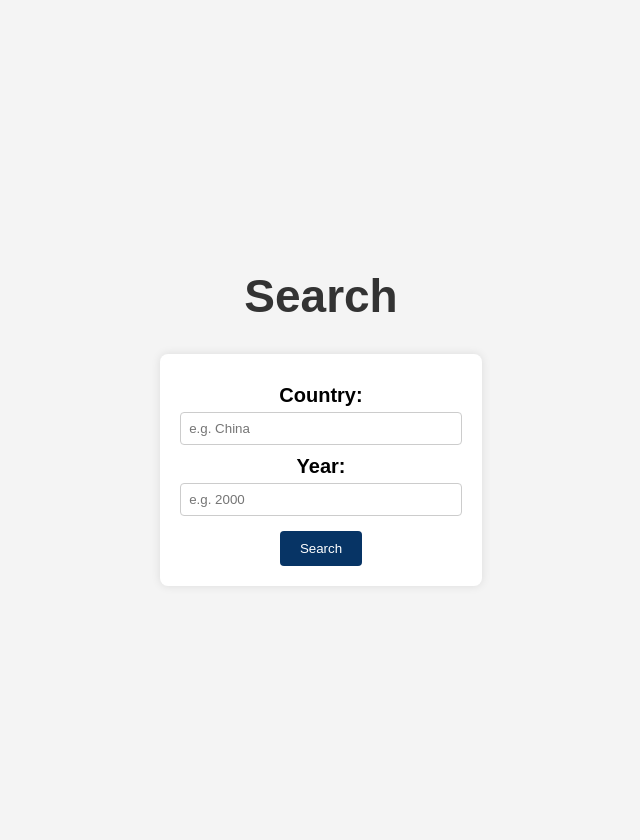
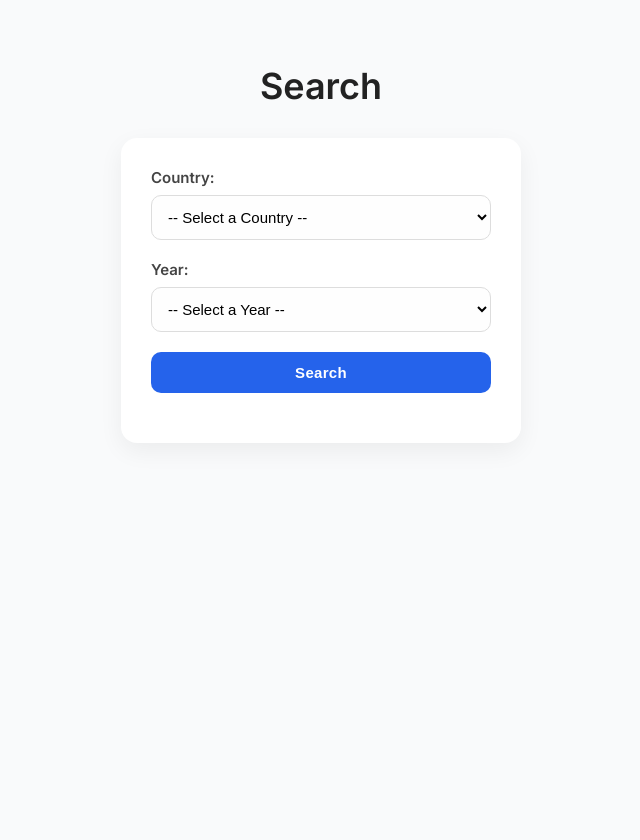
Before and after one commit to zizhuo-dou/Enterprise-Software-Development-pratical, a Django app: template countries/templates/countries/search_form.html in a window 1280 px wide. Shown: the whole page, without its empty margins (319-959 px from the left). After the commit the page ends 393 px from the top, so only its background shows below. Run offline with Django 5.2, Linux system fonts and the light colour scheme; the template is opened without the code that fills it, so the values that code supplies are empty.

Commit message:
backend finished and bar graphs displayable

```diff
--- a/countries/templates/countries/search_form.html
+++ b/countries/templates/countries/search_form.html
@@ -1,89 +1,178 @@
+<!DOCTYPE html>
 <html>
 <head>
     <title>Search Country Data</title>
+<!-- Google Font -->
+<link href="https://fonts.googleapis.com/css2?family=Inter:wght@400;600&display=swap" rel="stylesheet">
+
 <style>
+    * {
+        box-sizing: border-box;
+    }
+
     body {
         display: flex;
         flex-direction: column;
         align-items: center;
-            justify-content: center;
+        justify-content: flex-start;
         min-height: 100vh;
-            background-color: #f4f4f4;
-            font-family: Arial, sans-serif;
-            padding: 20px;
+        background-color: #f9fafb;
+        font-family: 'Inter', sans-serif;
+        padding: 40px 20px;
         margin: 0;
-            text-align: center;
     }
 
     h1 {
-            text-align: center;
-            color: #333;
-            font-size: 46px
+        color: #222;
+        font-size: 36px;
+        margin-bottom: 30px;
     }
 
-        form {
-            background-color: #fff;
-            padding: 20px;
-            border-radius: 8px;
-            box-shadow: 0 0 10px rgba(0,0,0,0.1);
+    .search-form {
+        background-color: white;
+        padding: 30px;
+        border-radius: 16px;
+        box-shadow: 0 8px 24px rgba(0, 0, 0, 0.06);
         max-width: 400px;
+        width: 100%;
+    }
+
+    .form-group {
+        width: 100%;
+        margin-bottom: 20px;
     }
 
     label {
         display: block;
-            margin-top: 10px;
-            font-weight: bold;
-            font-size: 20px;
+        font-weight: 600;
+        margin-bottom: 8px;
+        font-size: 15px;
+        color: #444;
     }
 
-        input[type="text"],
-        input[type="number"] {
+    select, input[type="submit"] {
         width: 100%;
-            padding: 8px;
-            margin-top: 5px;
-            border: 1px solid #ccc;
-            border-radius: 4px;
+        padding: 12px;
+        font-size: 15px;
+        border-radius: 10px;
+        border: 1px solid #ddd;
+        background-color: #fefefe;
+        transition: border-color 0.2s;
+    }
+
+    select:focus, input[type="submit"]:focus {
+        outline: none;
+        border-color: #2563eb;
     }
 
     input[type="submit"] {
-            margin-top: 15px;
-            padding: 10px 20px;
-            background-color:rgb(7, 52, 101);
+        background-color: #2563eb;
         color: white;
+        font-weight: 600;
+        letter-spacing: 0.3px;
+        cursor: pointer;
         border: none;
-            border-radius: 4px;
-            cursor: pointer;
+        transition: background-color 0.2s;
     }
 
     input[type="submit"]:hover {
-            background-color:rgb(15, 91, 172);
+        background-color: #1e40af;
     }
 
     .result {
-            margin-top: 30px;
-            background-color:rgb(162, 215, 162);
-            padding: 15px;
-            border: 1px solidrgb(51, 65, 51);
-            border-radius: 6px;
+        margin-top: 40px;
+        background-color: #ecfdf5;
+        color: #065f46;
+        padding: 20px;
+        border: 1px solid #d1fae5;
+        border-radius: 12px;
         font-size: 16px;
+        max-width: 500px;
+    }
+
+    .error {
+        margin-top: 20px;
+        color: #dc2626;
+        background: #fef2f2;
+        padding: 12px 18px;
+        border: 1px solid #fecaca;
+        border-radius: 10px;
+        font-weight: 500;
+        max-width: 500px;
+    }
+
+    form[action$="chart/"] {
+        margin-top: 20px;
     }
 </style>
+
+    <script>
+        const yearOptions = {{ year_options|safe }};
+
+        function populateYears() {
+            const countrySelect = document.getElementById("country");
+            const yearSelect = document.getElementById("year");
+            const selectedCountry = countrySelect.value;
+            yearSelect.innerHTML = '<option value="">-- Select a Year --</option>';
+
+            if (yearOptions[selectedCountry]) {
+                const years = yearOptions[selectedCountry].sort();
+                years.forEach(year => {
+                    const option = document.createElement("option");
+                    option.value = year;
+                    option.text = year;
+                    yearSelect.appendChild(option);
+                });
+            }
+        }
+
+        // Populate years on page load if country already selected (e.g. after POST)
+        window.onload = function() {
+            populateYears();
+            // Auto-select year if it was submitted
+            const selectedYear = "{{ selected_year|default:'' }}";
+            if (selectedYear) {
+                document.getElementById("year").value = selectedYear;
+            }
+        };
+    </script>
 </head>
 <body>
+
     <h1>Search</h1>
-    <form method="POST">
+
+    <form method="POST" class="search-form">
         {% csrf_token %}
+        <div class="form-group">
             <label for="country">Country:</label>
-        <input type="text" name="country" id="country" placeholder="e.g. China">
+            <select name="country" id="country" onchange="populateYears()" required>
+                <option value="">-- Select a Country --</option>
+                {% for country in year_options %}
+                    <option value="{{ country }}" {% if country == selected_country %}selected{% endif %}>
+                        {{ country|title }}
+                    </option>
+                {% endfor %}
+            </select>
+        </div>
 
+        <div class="form-group">
             <label for="year">Year:</label>
-        <input type="number" name="year" id="year" placeholder="e.g. 2000">
+            <select name="year" id="year" required>
+                <option value="">-- Select a Year --</option>
+                <!-- JS will fill this -->
+            </select>
+        </div>
 
+        <div class="form-group">
             <input type="submit" value="Search">
+        </div>
     </form>
 
+    {% if error %}
+        <p class="error">{{ error }}</p>
+    {% endif %}
+
     {% if result %}
-        {% if result.country %}
         <div class="result">
             <h2>Result:</h2>
             <p>Country: {{ result.country }}</p>
@@ -91,9 +180,12 @@
             <p>Population (mil): {{ result.population }}</p>
             <p>Population Affected by Pollution (mil): {{ result.pollution_affected }}</p>
         </div>
-        {% else %}
-            <p>{{ result }}</p>
-        {% endif %}
+
+        <form method="POST" action="{% url 'country_chart' %}" style="margin-top: 20px;">
+            {% csrf_token %}
+            <input type="hidden" name="country" value="{{ result.country|lower }}">
+            <input type="submit" value="View Full Chart">
+        </form>
     {% endif %}
 
 </body>
--- a/countries/urls.py
+++ b/countries/urls.py
@@ -2,8 +2,8 @@ from django.urls import path
 from . import views
 
 urlpatterns = [
-    path('', views.search_country_year, name='home'),  # Homepage shows search form
+    path('', views.search_country_year, name='home'),
+    path('search/', views.search_country_year, name='search_country_year'),
     path('countries/<str:country>/', views.countries_data, name='countries_data'),
-    path('search/', views.search_country_year, name='search_country_year'),
     path('chart/', views.country_chart_view, name='country_chart'),
 ]
```
Also changed, not shown: countries/management/commands/load_country_data.py (+25 -17 lines), countries/templates/countries/chart.html (+55 -9 lines), countries/views.py (+90 -42 lines). Lines whose indentation alone changed are shown as unchanged.
